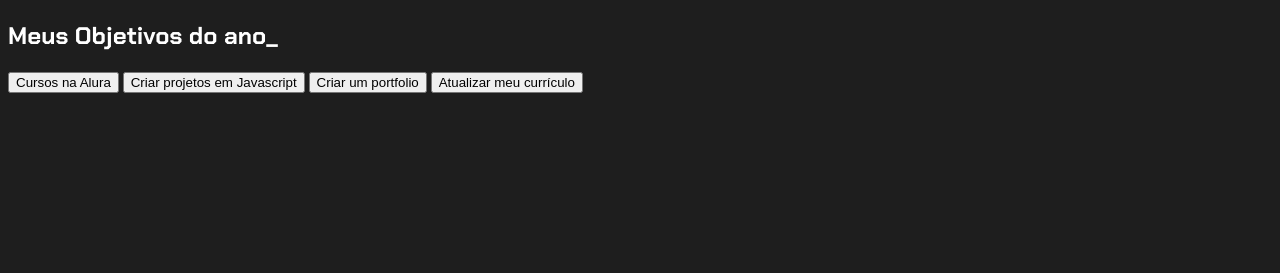
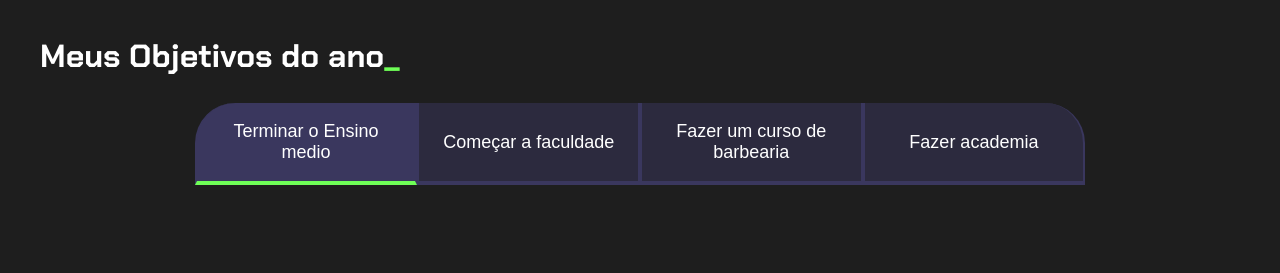
Before and after one commit to HendryckGueno/Hendryck, a plain HTML site: page index.html in a window 1280 px wide. Drawn offline with Linux system fonts and the light colour scheme.

Commit message:
Add files via upload

```diff
--- a/index.html
+++ b/index.html
@@ -1,22 +1,55 @@
 <!DOCTYPE html>
 <html lang="pt-br">
+
 <head>
     <meta charset="UTF-8">
-    <meta http-equiv="X-UA-Compatible" content="IE=edge">
     <meta name="viewport" content="width=device-width, initial-scale=1.0">
     <title>Meus objetivos do ano</title>
     <link rel="stylesheet" href="style.css">
 </head>
+
 <body>
+    <section class="conteudo-principal">
+        <h2 class="titulo-principal">Meus Objetivos do ano<span>_</span></h2>
+        <div class="botoes">
+            <button class="botao ativo">Terminar o Ensino medio</button>
+            <button class="botao">Começar a faculdade</button>
+            <button class="botao">Fazer um curso de barbearia</button>
+            <button class="botao">Fazer academia</button>
+        </div>
 
+        <div class="abas-texto"></div>
+        <div class="abas-conteudo">
+
+            <h3 class="abas-conteudo-titulo-principal"></h3>
+            <h4 class="abas-conteudo-titulo-secundario"></h4>
+        </div>
+        <div class="abas-conteudo">
+
+            <h3 class="abas-conteudo-titulo-principal"></h3>
+            <h4 class="abas-conteudo-titulo-secundario"></h4>
+
+
+
+        </div>
+        <div class="abas-conteudo">
+
+            <h3 class="abas-conteudo-titulo-principal"></h3>
+            <h4 class="abas-conteudo-titulo-secundario"></h4>
+
+
+        </div>
+
+        <div class="abas-conteudo">
+
+            <h3 class="abas-conteudo-titulo-principal"></h3>
+            <h4 class="abas-conteudo-titulo-secundario"></h4>
+
+
+
+        </div>
+    </section>
+    <script src="main.js"></script>
 </body>
+
 </html>
-<section class="conteudo-principal">
-    <h2 class="titulo-principal">Meus Objetivos do ano_</h2>
-<div class="botoes">
-    <button class="botao">Cursos na Alura</button>
-    <button class="botao">Criar projetos em Javascript</button>
-    <button class="botao">Criar um portfolio</button>
-    <button class="botao">Atualizar meu currículo</button>
-</div>
-</section>
--- a/style.css
+++ b/style.css
@@ -1,4 +1,5 @@
-@import url('https://fonts.googleapis.com/css2?family=Chakra+Petch:wght@400;700&display=swap');
+@import url('https://fonts.googleapis.com/css2?family=Chakra+Petch:wght@400;700&display=swap&#39');
+
 :root {
   --cor-de-fundo: #1E1E1E;
   --verde: #6FFF57;
@@ -7,8 +8,99 @@
   --botao-inativo: rgba(58, 55, 94, 0.5);
   --texto-fundo: rgba(58, 55, 94, 0.3);
 }
+
 body {
   background-color: var(--cor-de-fundo);
   color: var(--branco);
   font-family: 'Chakra Petch', sans-serif;
 }
+
+
+.conteudo-principal {
+  display: flex;
+  flex-direction: column;
+  justify-content: center;
+  align-items: center;
+  max-width: 1200px;
+  width: 100%;
+  margin: 0 auto;
+}
+
+.titulo-principal {
+  text-align: left;
+  width: 100%;
+  font-size: 32px;
+}
+
+.titulo-principal span {
+  color: var(--verde);
+}
+
+.botao {
+  font-family: "Crakra Petch", sans-serif;
+  background-color: var(--botao-inativo);
+  color: var(--branco);
+  display: flex;
+  justify-content: center;
+  padding: 1em;
+  font-size: 18px;
+  align-items: center;
+  width: 100%;
+  border-bottom: 4px solid var(--botao-ativo);
+  border-left: 2px solid var(--botao-ativo);
+  border-right: 2px solid var(--botao-ativo);
+  border-top: none;
+}
+
+.botao:first-child {
+  border-radius: 40px 40px 0 0;
+}
+
+.botoes {
+  display: block;
+}
+
+.ativo {
+
+  background-color: var(--botao-ativo);
+  border-bottom: 4px solid var(--verde);
+}
+
+.abas-textos {
+  background-color: var(--texto-fundo);
+  padding: 40px;
+  border-radius: 0 0 40px 40px;
+}
+
+.aba-conteudo.ativo {
+  display: block;
+}
+
+.aba-conteudo {
+  display: none;
+}
+
+.aba-conteudo-titulo-principal {
+  font-size: 28px;
+  text-align: center;
+}
+
+.aba-conteudo-titulo-secundario {
+  text-align: center;
+  color: var(--verde);
+  text-transform: uppercase;
+}
+
+@media screen and (min-width: 768px) {
+  .botoes {
+    display: flex;
+  }
+
+  .botao:first-child {
+    border-radius: 40px 0 0 0;
+  }
+
+  .botao:last-child {
+    border-radius: 0 40px 0 0;
+  }
+}
```
Lines whose indentation alone changed are shown as unchanged.
